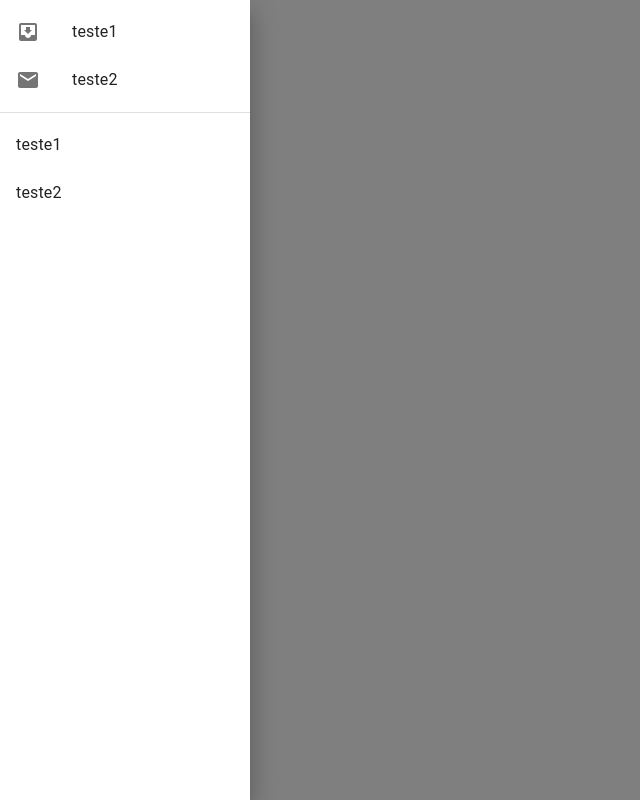
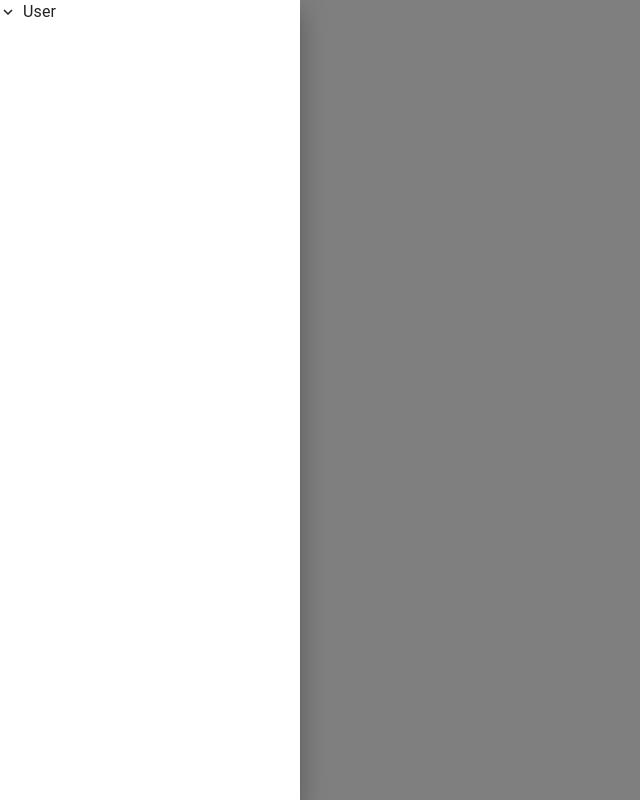
Before and after one commit to alanfernandes63/frontend-user-register, a React (Create React App) app: page / in a window 1280 px wide. Shown: the whole page, without its empty margins (0-640 px from the left). Built offline with nearby package versions, Linux system fonts and the light colour scheme.

Commit message:
melhorando a visualizacao em arvore do usuario

```diff
--- a/package.json
+++ b/package.json
@@ -5,6 +5,7 @@
   "dependencies": {
     "@material-ui/core": "^4.8.1",
     "@material-ui/icons": "^4.5.1",
+    "@material-ui/lab": "^4.0.0-alpha.37",
     "@testing-library/jest-dom": "^4.2.4",
     "@testing-library/react": "^9.3.2",
     "@testing-library/user-event": "^7.1.2",
--- a/src/components/drawer.js
+++ b/src/components/drawer.js
@@ -1,58 +1,39 @@
 import React from 'react';
 import Drawer from '@material-ui/core/Drawer';
-import List from '@material-ui/core/List';
-import ListItem from '@material-ui/core/ListItem';
-import ListItemText from '@material-ui/core/ListItemText';
-import Divider from '@material-ui/core/Divider';
-import { makeStyles } from '@material-ui/core/styles';
-import ListItemIcon from '@material-ui/core/ListItemIcon';
-import InboxIcon from '@material-ui/icons/MoveToInbox';
-import MailIcon from '@material-ui/icons/Mail';
+import TreeView from '@material-ui/lab/TreeView';
+import TreeItem from '@material-ui/lab/TreeItem';
+import ListStyle from './style'
+import ExpandMoreIcon from '@material-ui/icons/ExpandMore';
+import ChevronRightIcon from '@material-ui/icons/ChevronRight';
 
-const listStyle = makeStyles({
-  list:{
-    width:250,
-  }
-})
+const MakeList = () => {
 
-const list = () => {
-  const classes = listStyle()
+
+  const classes = ListStyle();
+
   return(
-<div className={ classes.list } role="presentation">
-  <List>
-    {
-      ['teste1','teste2'].map(
-          (text, index) => (
-          <ListItem button key={ text }>
-            <ListItemIcon>{index % 2 === 0 ? <InboxIcon /> : <MailIcon />}</ListItemIcon>
-            <ListItemText primary={ text }></ListItemText>
-          </ListItem>
-          )
-      )
+    <div className={ classes.list } role="presentation">
 
-    }
-  </List>
-<Divider/>
-  <List>
-  {
-    ['teste1','teste2'].map(
-        (text, index) => (
-        <ListItem button key={ text }>
-          <ListItemText primary={ text }></ListItemText>
-        </ListItem>
-        )
-    )
+      {
+        <TreeView
+        defaultExpandIcon={ <ExpandMoreIcon /> }
+        defaultCollapseIcon={ <ChevronRightIcon /> }>
+          <TreeItem label="User">
+            <TreeItem label="add"></TreeItem>
+            <TreeItem label="list"></TreeItem>
+          </TreeItem>
+        </TreeView>
 
-  }
-  </List>
-  </div>
+      }
+
+      </div>
   )
 }
 
 export default function Mybutton(){
   return(
     <Drawer open={true}>
-      { list() }
+      { MakeList() }
     </Drawer>
   );
 }
--- /dev/null
+++ b/src/components/style.js
@@ -0,0 +1,11 @@
+
+import { makeStyles } from '@material-ui/core/styles';
+
+const ListStyle = makeStyles(theme => ({
+    list:{
+      width:300,
+    },
+  }
+  ));
+
+  export default ListStyle;
```
